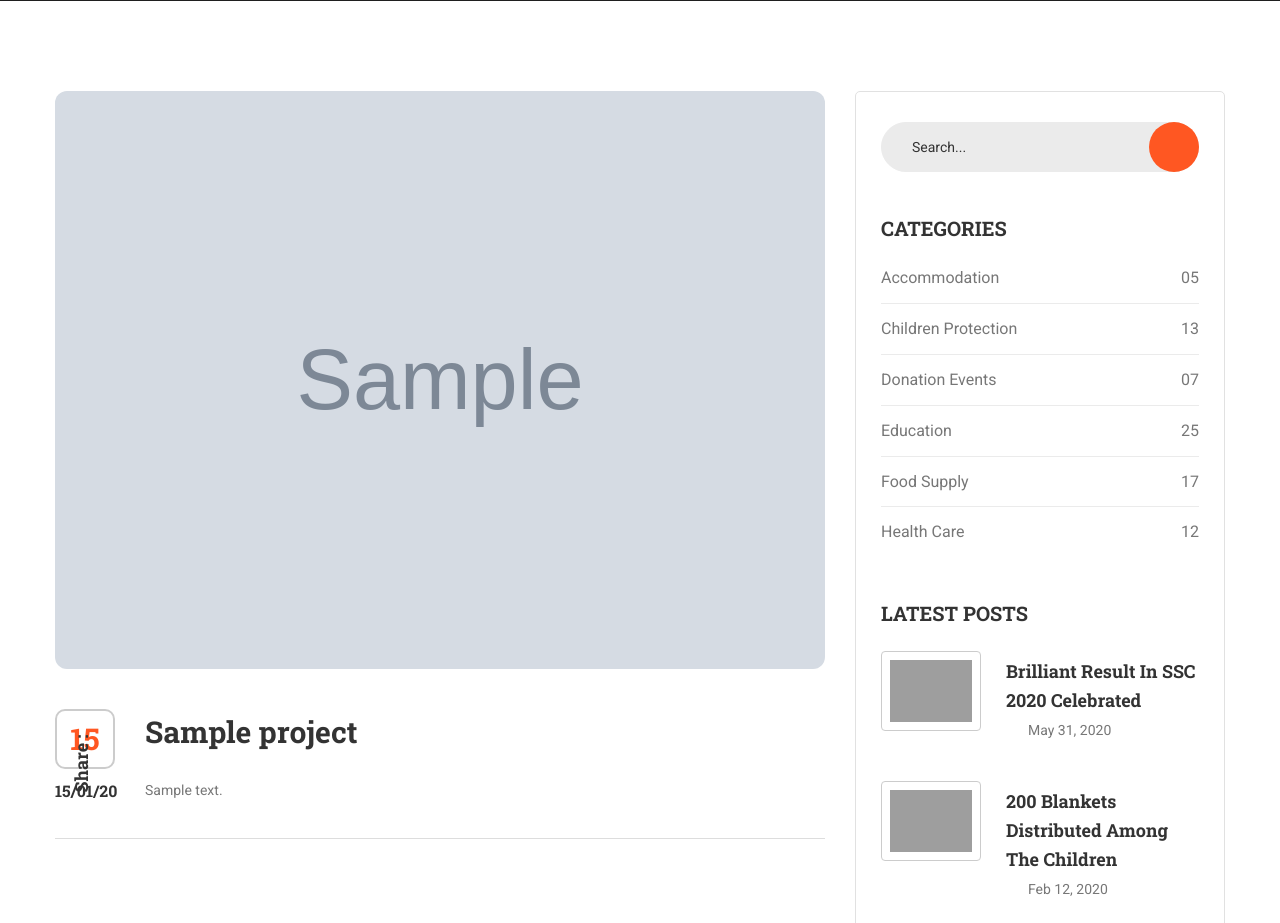
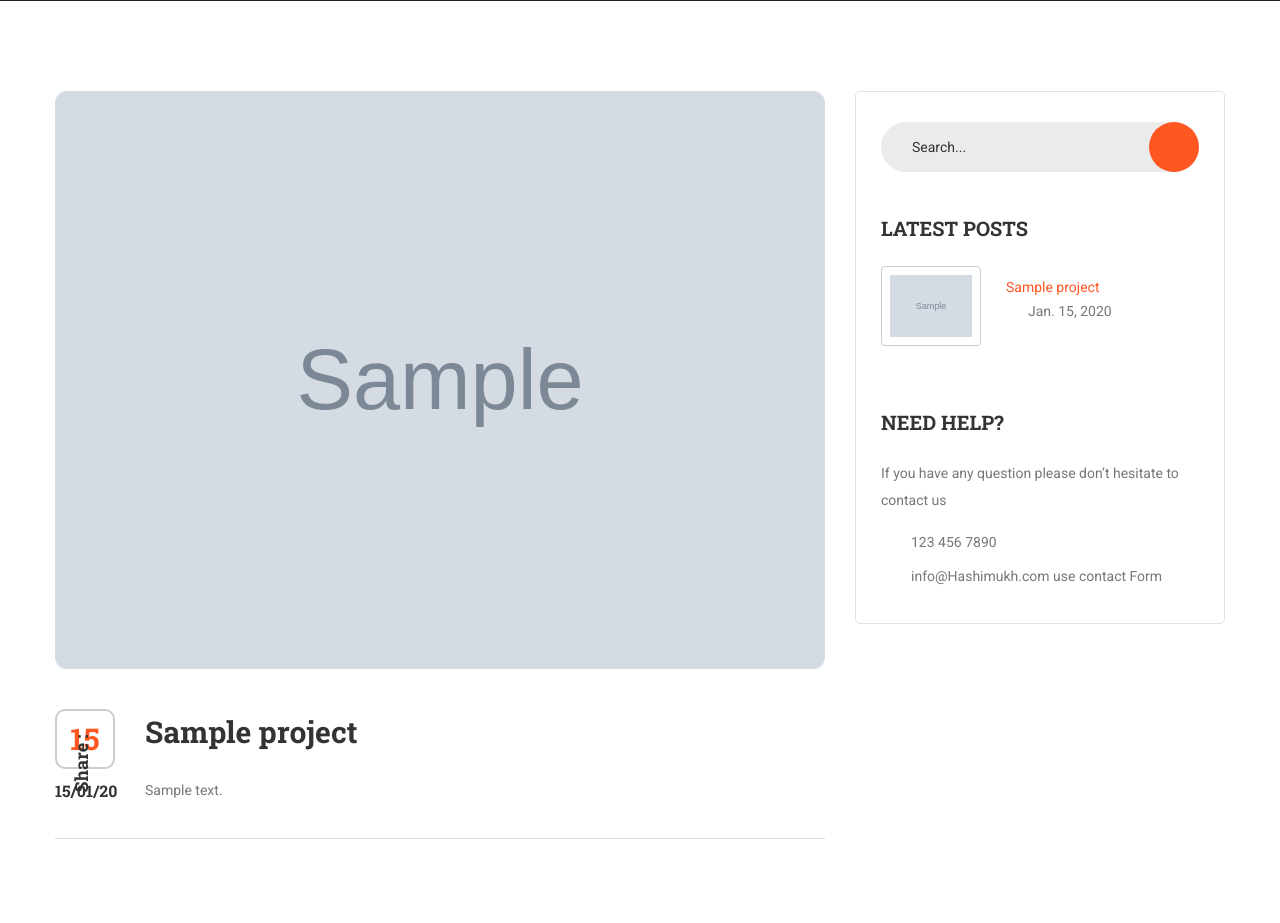
Before and after one commit to KSMubasshir/hashimukh, a Django app: page /projects/1 in a window 1280 px wide. Shown: the part 544-1467 px from the top of the page. Run offline with Django 4.2, Linux system fonts and the light colour scheme; tables that the repository leaves empty hold one stand-in row (values such as "Sample post"); grey boxes marked "Sample" are stand-in pictures; some libraries are stand-ins or nearby versions; some web fonts are replaced; grey boxes are pictures that could not be loaded.

Commit message:
layout updated, recent posts and news shown dynamically in other pages

```diff
--- a/templates/projects/project.html
+++ b/templates/projects/project.html
@@ -360,50 +360,26 @@
                             </form>
                         </div>
 
-                        <!--Category Blog-->
-                        <div class="sidebar-widget categories-blog">
-                            <div class="sidebar-title">
-                                <h2>Categories</h2>
-                            </div>
-                            <ul>
-                                <li><a href="#">Accommodation <span>05</span></a></li>
-                                <li><a href="#">Children Protection <span>13</span></a></li>
-                                <li><a href="#">Donation Events <span>07</span></a></li>
-                                <li><a href="#">Education <span>25</span></a></li>
-                                <li><a href="#">Food Supply <span>17</span></a></li>
-                                <li><a href="#">Health Care <span>12</span></a></li>
-                            </ul>
-                        </div>
-
                         <!-- Popular Posts -->
                         <div class="sidebar-widget popular-posts">
                             <div class="sidebar-title">
                                 <h2>Latest posts</h2>
                             </div>
                             <div class="widget-content">
-                                <article class="post">
-                                    <figure class="post-thumb"><a href="news_may_31.html"><img
-                                            src="{% static 'images/resource/post-thumb-1.jpg' %}" alt=""></a></figure>
-                                    <div class="text"><a href="news_may_31.html">Brilliant result in SSC 2020
-                                        celebrated</a></div>
-                                    <div class="post-info">May 31, 2020</div>
-                                </article>
 
-                                <article class="post">
-                                    <figure class="post-thumb"><a href="news_feb_12.html"><img
-                                            src="{% static 'images/resource/post-thumb-2.jpg' %}" alt=""></a></figure>
-                                    <div class="text"><a href="news_feb_12.html">200 blankets distributed among the
-                                        children</a></div>
-                                    <div class="post-info">Feb 12, 2020</div>
-                                </article>
-
-                                <article class="post">
-                                    <figure class="post-thumb"><a href="news_feb_29.html"><img
-                                            src="{% static 'images/resource/post-thumb-3.jpg' %}" alt=""></a></figure>
-                                    <div class="text"><a href="news_feb_29.html">Art competition for the celebration of
-                                        Bangabandhu's birth year</a></div>
-                                    <div class="post-info">Feb 29, 2020</div>
-                                </article>
+                                {% for project in all_project_list|slice:":3" %}
+                                    <article class="post">
+                                        <figure class="post-thumb"><a href={% url 'project' project.project_id %}><img
+                                                src="{{ project.project_image.url }}" alt=""></a>
+                                        </figure>
+                                        <div class="text-sm-left">
+                                            <a href={% url 'project' project.project_id %}>
+                                                {{ project.project_title }}
+                                            </a>
+                                        </div>
+                                        <div class="post-info">{{ project.project_publish_date }}</div>
+                                    </article>
+                                {% endfor %}
                             </div>
                         </div>
 
@@ -529,25 +505,19 @@
                             <div class="footer-column col-lg-7 col-md-6 col-sm-12">
                                 <div class="footer-widget news-widget">
                                     <h2>Recent Posts</h2>
-
-                                    <article class="post">
-                                        <figure class="post-thumb"><a href="news_feb_29.html"><img
-                                                src="{% static 'images/resource/news-thumb-1.jpg' %}" alt=""></a>
-                                        </figure>
-                                        <div class="text"><a href="news_feb_29.html">Art competition for the celebration
-                                            of Bangabandhu's birth year</a></div>
-                                        <div class="post-info">29 Feb, 2020</div>
-                                    </article>
-
-                                    <article class="post">
-                                        <figure class="post-thumb"><a href="news_feb_12.html"><img
-                                                src="{% static 'images/resource/news-thumb-2.jpg' %}" alt=""></a>
-                                        </figure>
-                                        <div class="text"><a href="news_feb_12.html">200 blankets distributed among the
-                                            children.</a></div>
-                                        <div class="post-info">12 Feb, 2020</div>
-                                    </article>
-
+                                    {% for news in all_news_list|slice:":2" %}
+                                        <article class="post">
+                                            <figure class="post-thumb"><a href={% url 'news' news.news_id %}><img
+                                                    src="{{ news.news_image.url }}" alt=""></a>
+                                            </figure>
+                                            <div class="text-sm-left">
+                                                <a href={% url 'news' news.news_id %}>
+                                                    {{ news.news_title }}
+                                                </a>
+                                            </div>
+                                            <div class="post-info">{{ news.news_publish_date }}</div>
+                                        </article>
+                                    {% endfor %}
                                 </div>
                             </div>
 
```
Also changed, not shown: templates/contacts/contact.html (+17 -19 lines), templates/news/news.html (+28 -41 lines).
